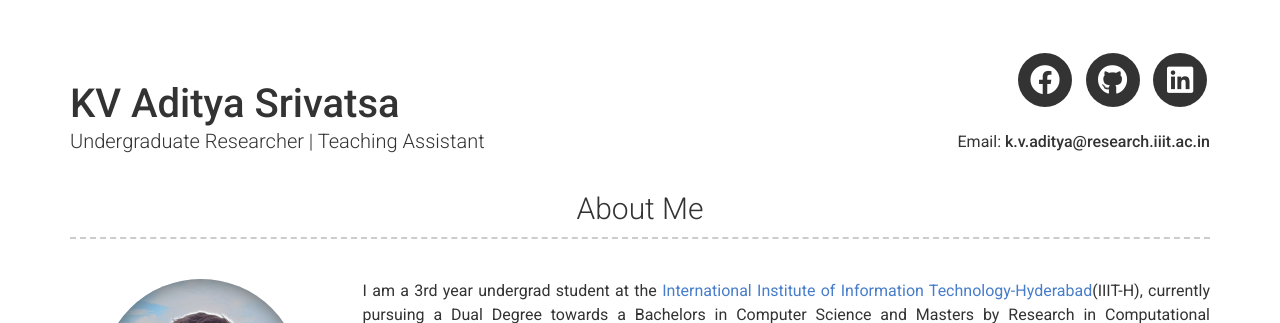
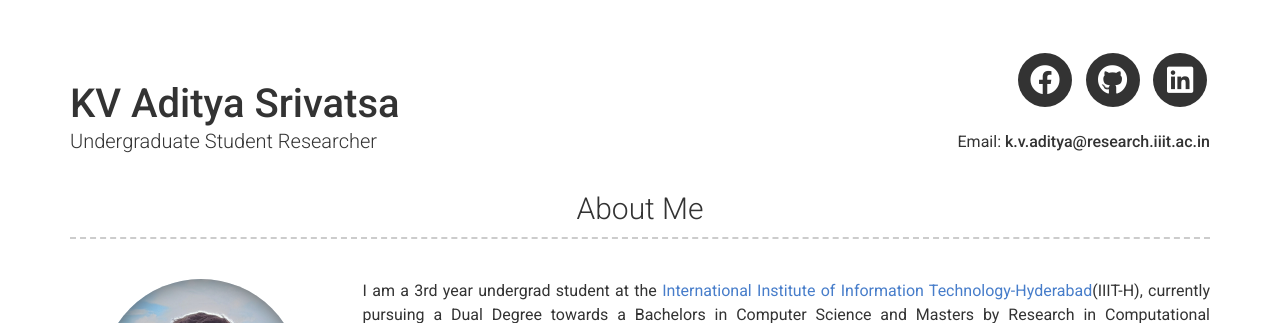
Before and after one commit to kvadityasrivatsa/kvadityasrivatsa.github.io, a Jekyll site: the page built from index.md, in a window 1280 px wide. Shown: the top 323 px of the page. Built offline with Jekyll 4.4.1, drawn with Linux system fonts in a browser that asks for light colours; nearby versions of some CDN libraries.

Commit message:
Update _config.yml

```diff
--- a/_config.yml
+++ b/_config.yml
@@ -7,7 +7,7 @@ version: 2
 
 # Personal info
 name: KV Aditya Srivatsa
-title: Undergraduate Researcher | Teaching Assistant
+title: Undergraduate Student Researcher  # | Teaching Assistant
 email: k.v.aditya@research.iiit.ac.in
 # email_title: Email (Email title override)
 #phone: Your phone number (optional)
```
